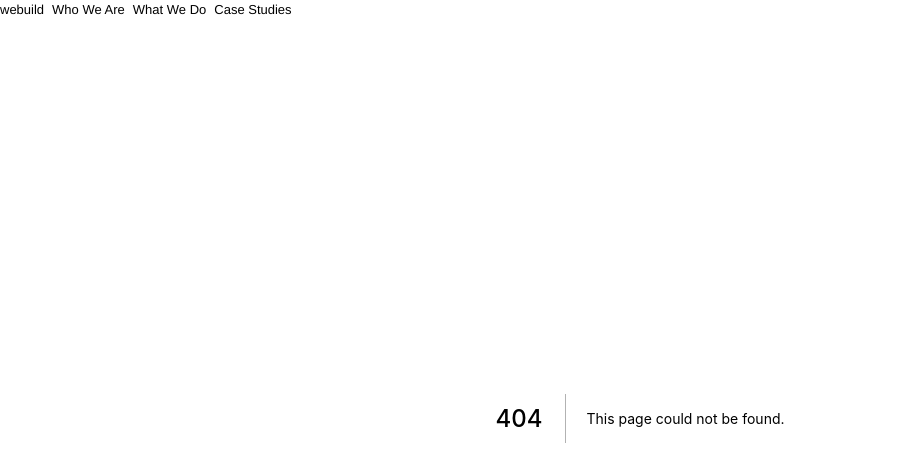
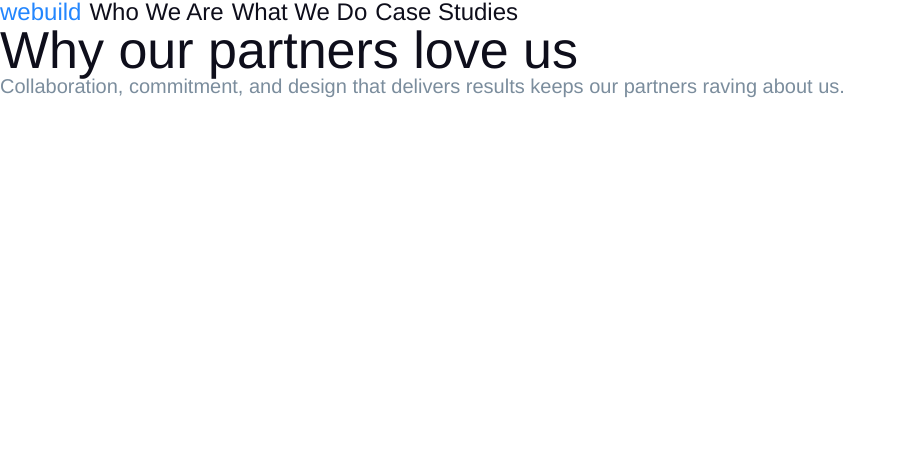
Before and after one commit to webuildideas/webuild, a Next.js app: page /why-our-partners-love-us in a window 1280 px wide. Before the commit this address had no page. Shown: the top 466 px of the page, without its empty margins (0-906 px from the left). Built offline with nearby package versions, Linux system fonts and the light colour scheme; a web font is replaced by a local one.

Commit message:
Added Testimonial listing page, global css reset, updated color palette, updated type scale, added new component for PageIntro

```diff
--- a/components/Page/index.js
+++ b/components/Page/index.js
@@ -16,10 +16,10 @@ import Nav from '../Nav'
 const Page = ({ children }) => (
   <ThemeProvider theme={styleTheme}>
     <>
+      <GlobalStyle />
       <Meta />
       <Nav />
       {children}
-      <GlobalStyle />
     </>
   </ThemeProvider>
 )
--- /dev/null
+++ b/components/PageIntro/Blurb.js
@@ -0,0 +1,8 @@
+import styled from 'styled-components'
+
+const Blurb = styled.p`
+  font-size: ${props => props.theme.f5};
+  color: ${props => props.theme.grey};
+`
+
+export default Blurb
--- /dev/null
+++ b/components/PageIntro/Heading.js
@@ -0,0 +1,8 @@
+import styled from 'styled-components'
+
+const Heading = styled.h1`
+  font-size: ${props => props.theme.f1};
+  color: ${props => props.theme.black};
+`
+
+export default Heading
--- /dev/null
+++ b/components/PageIntro/index.js
@@ -0,0 +1,20 @@
+// Packages
+import PropTypes from 'prop-types'
+
+// Styled Components
+import Heading from './Heading'
+import Blurb from './Blurb'
+
+const PageIntro = ({ heading, blurb }) => (
+  <>
+    <Heading>{heading}</Heading>
+    <Blurb>{blurb}</Blurb>
+  </>
+)
+
+PageIntro.propTypes = {
+  heading: PropTypes.string.isRequired,
+  blurb: PropTypes.string.isRequired,
+}
+
+export default PageIntro
--- /dev/null
+++ b/pages/why-our-partners-love-us.js
@@ -0,0 +1,12 @@
+// Components
+import PageIntro from '../components/PageIntro'
+
+const WhyOurPartnersLoveUs = () => (
+  <PageIntro
+    heading="Why our partners love us"
+    blurb="Collaboration, commitment, and design that delivers results
+keeps our partners raving about us."
+  />
+)
+
+export default WhyOurPartnersLoveUs
--- a/theme/GlobalStyle.js
+++ b/theme/GlobalStyle.js
@@ -1,6 +1,11 @@
+// Packages
 import { createGlobalStyle } from 'styled-components'
 
+// Consts
+import { reset } from './reset'
+
 export const GlobalStyle = createGlobalStyle`
+  ${reset}
   @font-face {
     font-family: 'overpass';
     font-style: normal;
@@ -40,7 +45,15 @@ export const GlobalStyle = createGlobalStyle`
     box-sizing: border-box;
     font-size: 100%;
     font-family: ${props => props.theme.primaryFontFamily};
-    color: ${props => props.theme.black}
+    color: ${props => props.theme.black};
+
+    @media (max-width: 425px) {
+      font-size: 85%;
+    }
+
+    @media (max-width: 768px) {
+      font-size: 92%;
+    }
   }
   *, *:before, *:after {
     box-sizing: inherit;
--- a/theme/colorPalette.js
+++ b/theme/colorPalette.js
@@ -1,11 +1,15 @@
 export const colorPalette = {
   black: '#0E0E1B',
+  blackHover: '#3E3E49',
   blue: '#2386FE',
-  lightBlue: 'rgba(35, 134, 254, .03)',
-  darkBlue: '#1B75E3',
+  blueHover: '#4F9EFE',
   purple: '#7A33E1',
-  lightPurple: 'rgba(122, 51, 225, .03)',
-  red: '#FF234D',
-  darkGrey: '#7B8D9D',
+  purpleHover: '#955CE7',
+  grey: '#7B8D9D',
+  greyHover: '#95A4B1',
+  lightGrey: '#E4E4F3',
+  lightGreyHover: '#E9E9F5',
+  subtleGrey: '#F5F5FF',
+  subtleGreyHover: '#F7F7FF',
   white: '#FFF',
 }
--- /dev/null
+++ b/theme/reset.js
@@ -0,0 +1,138 @@
+import { css } from 'styled-components'
+
+export const reset = css`
+  /* http://meyerweb.com/eric/tools/css/reset/
+   v4.0 | 20180602
+   License: none (public domain)
+*/
+  html,
+  body,
+  div,
+  span,
+  applet,
+  object,
+  iframe,
+  h1,
+  h2,
+  h3,
+  h4,
+  h5,
+  h6,
+  p,
+  blockquote,
+  pre,
+  a,
+  abbr,
+  acronym,
+  address,
+  big,
+  cite,
+  code,
+  del,
+  dfn,
+  em,
+  img,
+  ins,
+  kbd,
+  q,
+  s,
+  samp,
+  small,
+  strike,
+  strong,
+  sub,
+  sup,
+  tt,
+  var,
+  b,
+  u,
+  i,
+  center,
+  dl,
+  dt,
+  dd,
+  ol,
+  ul,
+  li,
+  fieldset,
+  form,
+  label,
+  legend,
+  table,
+  caption,
+  tbody,
+  tfoot,
+  thead,
+  tr,
+  th,
+  td,
+  article,
+  aside,
+  canvas,
+  details,
+  embed,
+  figure,
+  figcaption,
+  footer,
+  header,
+  hgroup,
+  main,
+  menu,
+  nav,
+  output,
+  ruby,
+  section,
+  summary,
+  time,
+  mark,
+  audio,
+  video {
+    margin: 0;
+    padding: 0;
+    border: 0;
+    font-size: 100%;
+    font: inherit;
+    vertical-align: baseline;
+  }
+  /* HTML5 display-role reset for older browsers */
+  article,
+  aside,
+  details,
+  figcaption,
+  figure,
+  footer,
+  header,
+  hgroup,
+  main,
+  menu,
+  nav,
+  section {
+    display: block;
+  }
+  /* HTML5 hidden-attribute fix for newer browsers */
+  *[hidden] {
+    display: none;
+  }
+  body {
+    line-height: 1;
+  }
+  ol,
+  ul {
+    list-style: none;
+  }
+  blockquote,
+  q {
+    quotes: none;
+  }
+  blockquote:before,
+  blockquote:after,
+  q:before,
+  q:after {
+    content: '';
+    content: none;
+  }
+  table {
+    border-collapse: collapse;
+    border-spacing: 0;
+  }
+`
--- a/theme/typeScale.js
+++ b/theme/typeScale.js
@@ -1,11 +1,17 @@
 export const typeScale = {
   primaryFontFamily: "'overpass', Helvetica, sans-serif",
-  f1: '3rem',
+  f1: '3.25rem',
   f2: '2rem',
-  f3: '1rem',
-  f4: '.8125rem',
+  f3: '1.625rem',
+  f4: '1.5rem',
+  f5: '1.25rem',
+  f6: '.9375rem',
+  f7: '.8125rem',
 }
-// f1 - 48px
+// f1 - 52px
 // f2 - 32px
-// f3 - 16px
-// f4 - 13px
+// f3 - 26px
+// f4 - 24px
+// f5 - 20px
+// f6 - 15px
+// f7 - 13px
```
Also changed, not shown: components/Shared/README.md (added).
